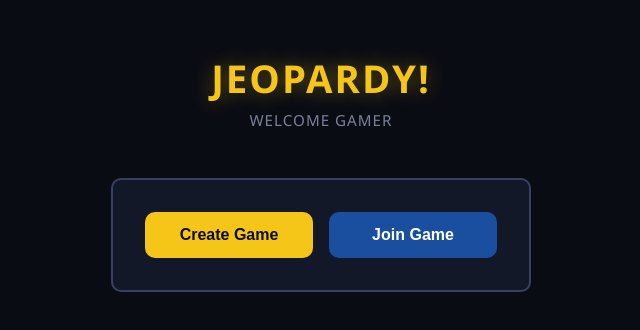
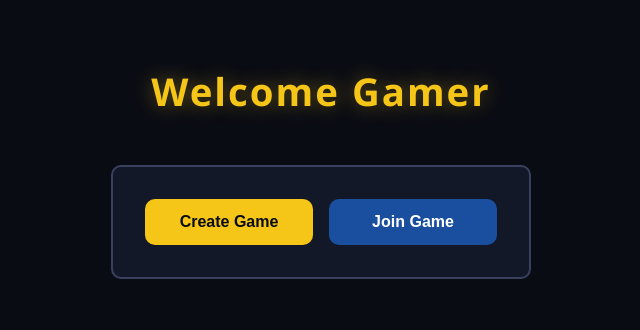
Before and after one commit to Hoodlumz-xj9/jeopardy-buzzer, a website: page public/index.html in a window 1280 px wide. Shown: the part 228-558 px from the top of the page, without its empty margins (319-959 px from the left). Drawn offline with Linux system fonts and the light colour scheme.

Commit message:
Replace Jeopardy branding on landing page with Welcome Gamer
The app now supports multiple game types, so the Jeopardy-specific
wordmark no longer fits as the primary heading.

```diff
--- a/public/index.html
+++ b/public/index.html
@@ -38,14 +38,7 @@
       letter-spacing: 2px;
       color: var(--gold);
       text-shadow: 0 0 20px rgba(245,197,24,0.4);
-      margin-bottom: 6px;
-    }
-    .tagline {
-      color: var(--muted);
-      font-size: 0.95rem;
       margin-bottom: 48px;
-      letter-spacing: 1px;
-      text-transform: uppercase;
     }
 
     .card {
@@ -200,8 +193,7 @@
 </head>
 <body>
 
-  <div class="logo">JEOPARDY!</div>
-  <div class="tagline">Welcome gamer</div>
+  <div class="logo">Welcome Gamer</div>
 
   <div id="pageError" class="page-error"></div>
 
```
